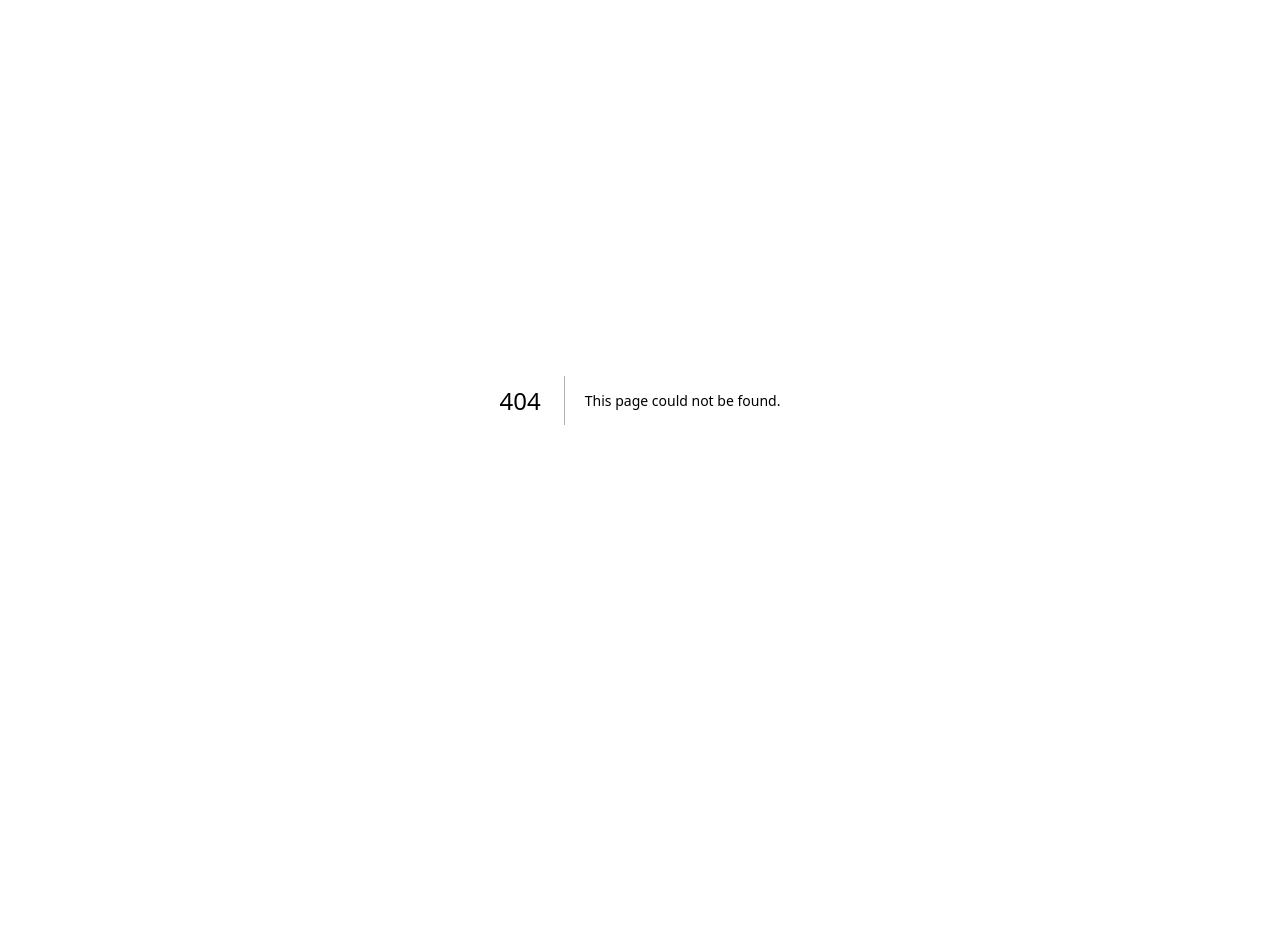
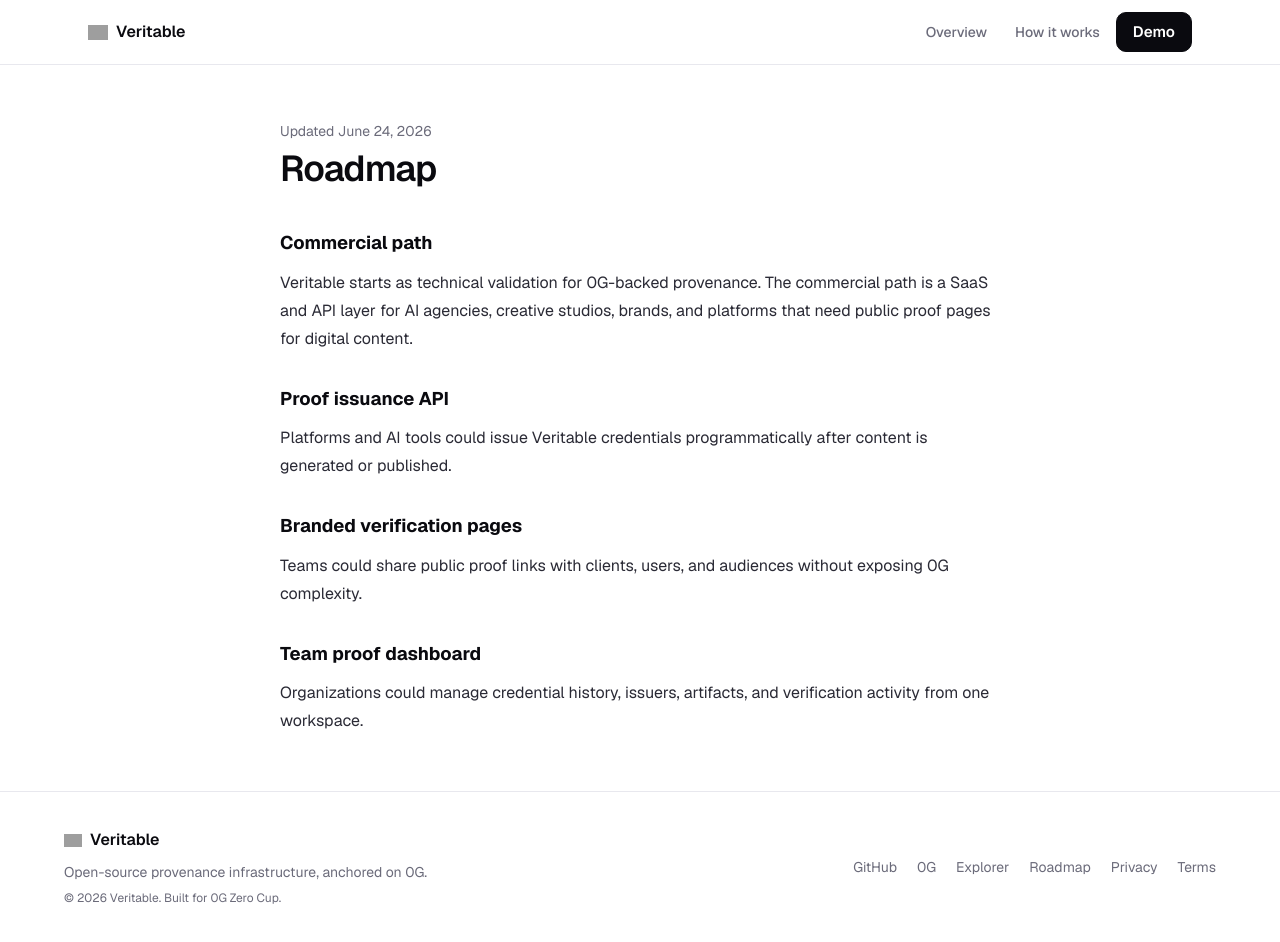
Before and after one commit to 0xchukss/Veritable, a Next.js app: page /roadmap in a window 1280 px wide. Before the commit this address had no page. Before the commit the page ends 800 px from the top, so only its background shows below. Built offline with nearby package versions, Linux system fonts and the light colour scheme; grey boxes are pictures that could not be loaded.

Commit message:
fix: move commercial path to roadmap

```diff
--- /dev/null
+++ b/src/app/roadmap/page.tsx
@@ -0,0 +1,38 @@
+import { LegalPage } from "@/components/legal-page";
+
+export default function RoadmapPage() {
+  return (
+    <LegalPage title="Roadmap" updated="June 24, 2026">
+      <section>
+        <h2>Commercial path</h2>
+        <p>
+          Veritable starts as technical validation for 0G-backed provenance.
+          The commercial path is a SaaS and API layer for AI agencies,
+          creative studios, brands, and platforms that need public proof pages
+          for digital content.
+        </p>
+      </section>
+      <section>
+        <h2>Proof issuance API</h2>
+        <p>
+          Platforms and AI tools could issue Veritable credentials
+          programmatically after content is generated or published.
+        </p>
+      </section>
+      <section>
+        <h2>Branded verification pages</h2>
+        <p>
+          Teams could share public proof links with clients, users, and
+          audiences without exposing 0G complexity.
+        </p>
+      </section>
+      <section>
+        <h2>Team proof dashboard</h2>
+        <p>
+          Organizations could manage credential history, issuers, artifacts,
+          and verification activity from one workspace.
+        </p>
+      </section>
+    </LegalPage>
+  );
+}
--- a/src/components/landing.tsx
+++ b/src/components/landing.tsx
@@ -339,59 +339,6 @@ export function Landing() {
           </div>
         </section>
 
-        {/* COMMERCIAL PATH */}
-        <section className="relative border-b border-white/10 pointer-events-auto overflow-hidden bg-black/30">
-          <div className="section-glow section-glow-blue opacity-60" />
-          <div className="mx-auto w-full max-w-6xl px-6 py-20 sm:py-28">
-            <FadeUp>
-              <p className="text-sm font-semibold uppercase tracking-widest text-blue-300">
-                Commercial path
-              </p>
-            </FadeUp>
-            <FadeUp delay={0.05}>
-              <h2 className="font-display mt-4 max-w-3xl text-3xl font-semibold leading-tight tracking-tight text-white sm:text-4xl">
-                From technical validation to provenance infrastructure.
-              </h2>
-            </FadeUp>
-            <FadeUp delay={0.1}>
-              <p className="mt-6 max-w-3xl text-lg text-white/60">
-                Veritable starts as 0G-backed technical validation. The
-                commercial path is a SaaS and API layer for AI agencies,
-                creative studios, brands, and platforms that need public proof
-                pages for digital content.
-              </p>
-            </FadeUp>
-
-            <Stagger className="mt-12 grid gap-5 md:grid-cols-3">
-              {[
-                {
-                  t: "Proof issuance API",
-                  d: "Platforms and AI tools can issue Veritable credentials programmatically after content is generated or published.",
-                },
-                {
-                  t: "Branded verification pages",
-                  d: "Teams can share public proof links with clients, users, and audiences without exposing 0G complexity.",
-                },
-                {
-                  t: "Team proof dashboard",
-                  d: "Organizations can manage credential history, issuers, artifacts, and verification activity from one workspace.",
-                },
-              ].map((c) => (
-                <motion.div
-                  key={c.t}
-                  variants={staggerItem}
-                  className="block !border-white/10 !bg-white/5 p-6 backdrop-blur-md"
-                >
-                  <h3 className="text-lg font-semibold text-white">{c.t}</h3>
-                  <p className="mt-2 text-sm text-white/60">{c.d}</p>
-                  <p className="mt-4 text-xs font-semibold uppercase tracking-wide text-blue-300">
-                    Roadmap
-                  </p>
-                </motion.div>
-              ))}
-            </Stagger>
-          </div>
-        </section>
         {/* CTA */}
         <section className="relative border-b border-white/10 pointer-events-auto overflow-hidden">
           <div className="gradient-mesh" />
--- a/src/components/site-footer.tsx
+++ b/src/components/site-footer.tsx
@@ -36,6 +36,9 @@ export function SiteFooter({ theme = "dark" }: { theme?: "dark" | "light" }) {
           <a className="transition hover:text-[var(--color-brand)]" href="https://chainscan-galileo.0g.ai" target="_blank" rel="noreferrer">
             Explorer
           </a>
+          <Link className="transition hover:text-[var(--color-brand)]" href="/roadmap">
+            Roadmap
+          </Link>
           <Link className="transition hover:text-[var(--color-brand)]" href="/privacy">
             Privacy
           </Link>
```
